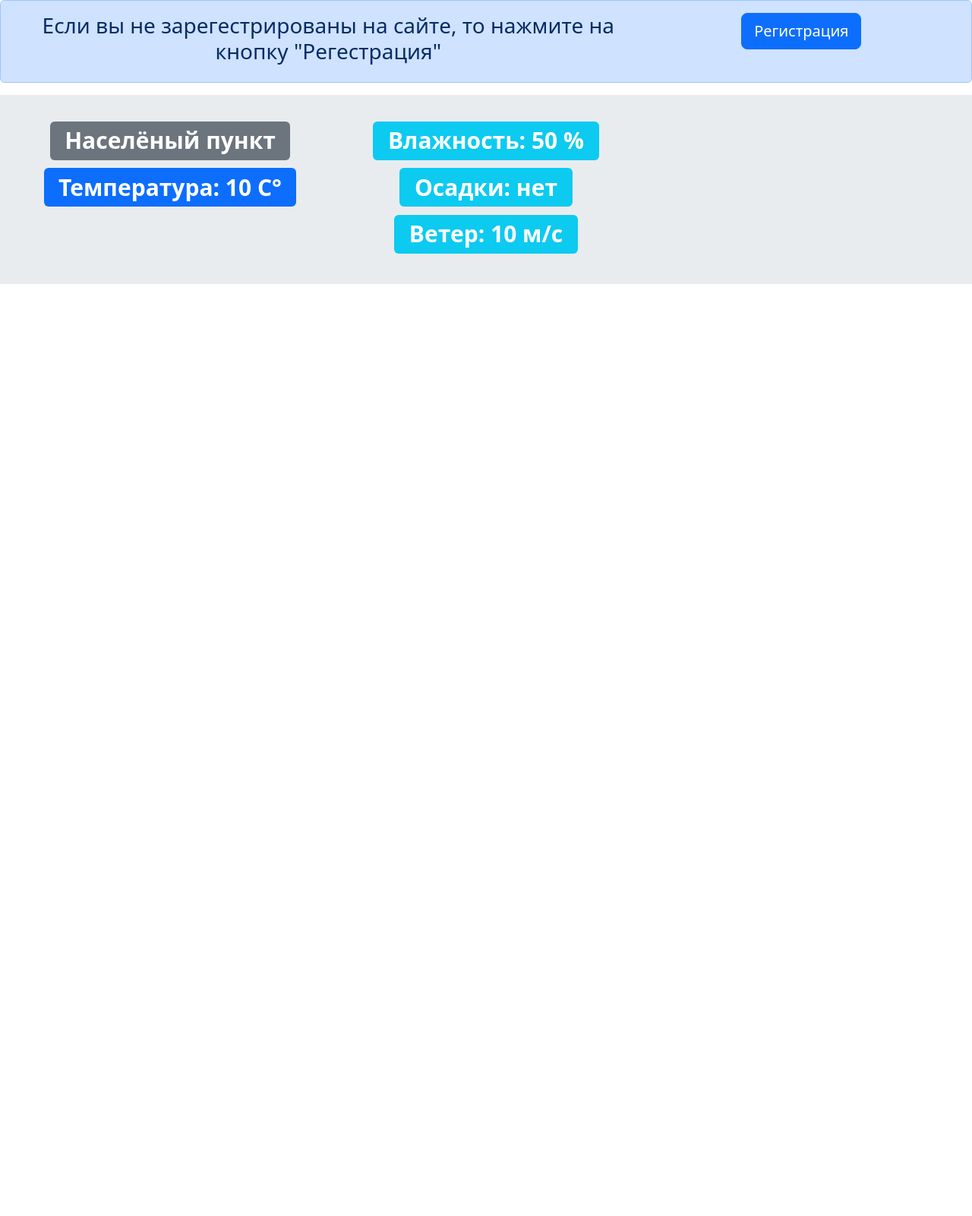
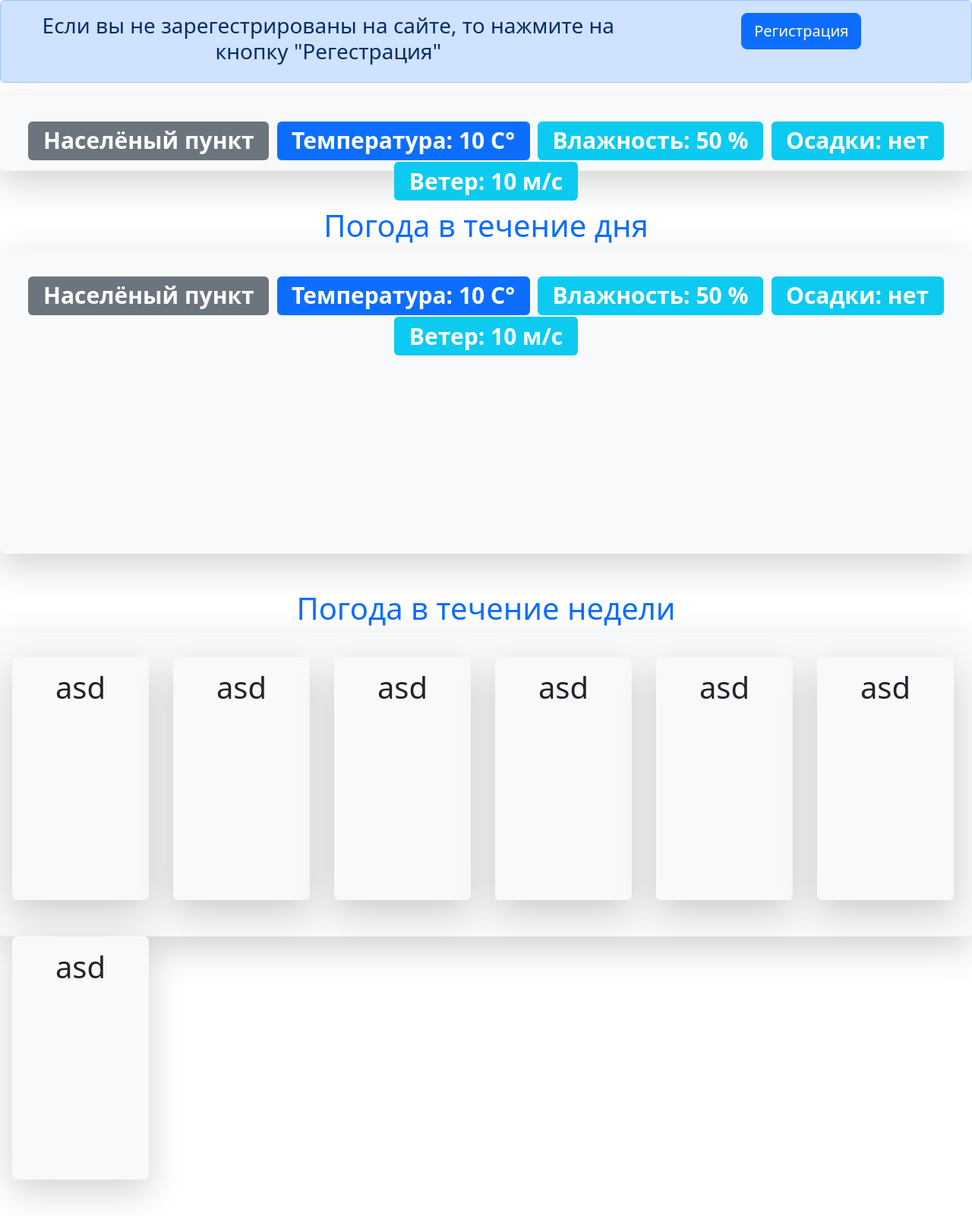
Before and after one commit to Fin666-f/weather-forecast, a Flask app: page /main_page in a window 1280 px wide. Shown: the whole page at 76% size. Before the commit the page ends 374 px from the top, so only its background shows below. Run offline with Flask 3, Linux system fonts and the light colour scheme.

Commit message:
Главная страница 3(Фунтикова)

```diff
--- a/templates/main_page.html
+++ b/templates/main_page.html
@@ -20,57 +20,147 @@
      </div>
 </div>
 
-<div class="p-3 mb-2 bg-body-secondary">
+<div class="container-fluid text-center">
+    <div class="row justify-content-md-center">
+        <div class="shadow-lg p-3 mb-5 bg-body-tertiary rounded" style="width: 1440px; height: 100px;" >
             <p>
-       <div class="container-fluid text-center">
               <div class="row">
-              <div class="col-lg-4">
                   <h1>
                       <span class="badge bg-secondary">
                           Населёный пункт
                       </span>
-                  </h1>
-              </div>
-              <div class="col-lg-4">
-                  <h1>
+                      <span class="badge bg-primary">
+                          Температура: 10 C°
+                      </span>
                       <span class="badge bg-info">
                           Влажность: 50 %
                       </span>
-                  </h1>
-              </div>
-          </div>
-       </div>
-       <div class="container-fluid text-center">
-      <div class="row">
-          <div class="col-lg-4">
-              <h1>
-                  <span class="badge bg-primary">
-                      Температура: 10 C°
-                  </span>
-              </h1>
-          </div>
-          <div class="col-lg-4">
-              <h1>
                       <span class="badge bg-info">
                           Осадки: нет
                       </span>
-              </h1>
-          </div>
-      </div>
-        </div>
-        <div class="container-fluid text-center">
-              <div class="row">
-                  <div class="col-lg-push-8">
-                      <h1>
                       <span class="badge bg-info">
                           Ветер: 10  м/с
                       </span>
                   </h1>
               </div>
+            </p>
+        </div>
+    </div>
+</div>
+
+<div class="container text-center">
+    <div class="text-primary">
+        <h1>Погода в течение дня</h1>
+    </div>
+</div>
+
+<div class="container-fluid text-center">
+    <div class="row justify-content-md-center">
+        <div class="shadow-lg p-3 mb-5 bg-body-tertiary rounded" style="width: 1440px; height: 400px;" >
+            <p>
+              <div class="row">
+                  <h1>
+                      <span class="badge bg-secondary">
+                          Населёный пункт
+                      </span>
+                      <span class="badge bg-primary">
+                          Температура: 10 C°
+                      </span>
+                      <span class="badge bg-info">
+                          Влажность: 50 %
+                      </span>
+                      <span class="badge bg-info">
+                          Осадки: нет
+                      </span>
+                      <span class="badge bg-info">
+                          Ветер: 10  м/с
+                      </span>
+                  </h1>
+              </div>
+            </p>
+        </div>
+    </div>
+</div>
+
+<div class="container text-center">
+    <div class="text-primary">
+        <h1>Погода в течение недели</h1>
+    </div>
+</div>
+
+<div class="container-fluid text-center">
+    <div class="row justify-content-md-center">
+        <div class="shadow-lg p-3 mb-5 bg-body-tertiary rounded" style="width: 1440px; height: 400px;" >
+            <p>
+              <div class="row">
+                  <div class="col">
+                      <div class="shadow-lg p-3 mb-5 bg-body-tertiary rounded" style="width: 180px; height: 320px;" >
+                          <div class="row">
+                              <h1>
+                                  asd
+                              </h1>
+                          </div>
+                      </div>
+                  </div>
+                  <div class="col">
+                      <div class="shadow-lg p-3 mb-5 bg-body-tertiary rounded" style="width: 180px; height: 320px;" >
+                          <div class="row">
+                              <h1>
+                                  asd
+                              </h1>
+                          </div>
+                      </div>
+                  </div>
+                  <div class="col">
+                      <div class="shadow-lg p-3 mb-5 bg-body-tertiary rounded" style="width: 180px; height: 320px;" >
+                          <div class="row">
+                              <h1>
+                                  asd
+                              </h1>
+                          </div>
+                      </div>
+                  </div>
+                  <div class="col">
+                      <div class="shadow-lg p-3 mb-5 bg-body-tertiary rounded" style="width: 180px; height: 320px;" >
+                          <div class="row">
+                              <h1>
+                                  asd
+                              </h1>
+                          </div>
+                      </div>
+                  </div>
+                  <div class="col">
+                      <div class="shadow-lg p-3 mb-5 bg-body-tertiary rounded" style="width: 180px; height: 320px;" >
+                          <div class="row">
+                              <h1>
+                                  asd
+                              </h1>
+                          </div>
+                      </div>
+                  </div>
+                  <div class="col">
+                      <div class="shadow-lg p-3 mb-5 bg-body-tertiary rounded" style="width: 180px; height: 320px;" >
+                          <div class="row">
+                              <h1>
+                                  asd
+                              </h1>
+                          </div>
+                      </div>
+                  </div>
+                  <div class="col">
+                      <div class="shadow-lg p-3 mb-5 bg-body-tertiary rounded" style="width: 180px; height: 320px;" >
+                          <div class="row">
+                              <h1>
+                                  asd
+                              </h1>
+                          </div>
+                      </div>
                   </div>
               </div>
             </p>
         </div>
+    </div>
+</div>
 
 </body>
 </html>
```
Lines whose indentation alone changed are shown as unchanged.
